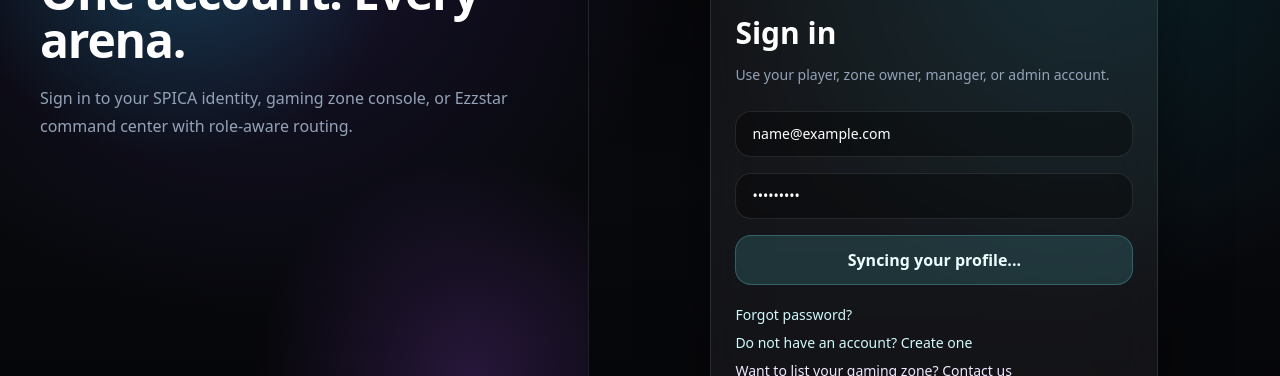
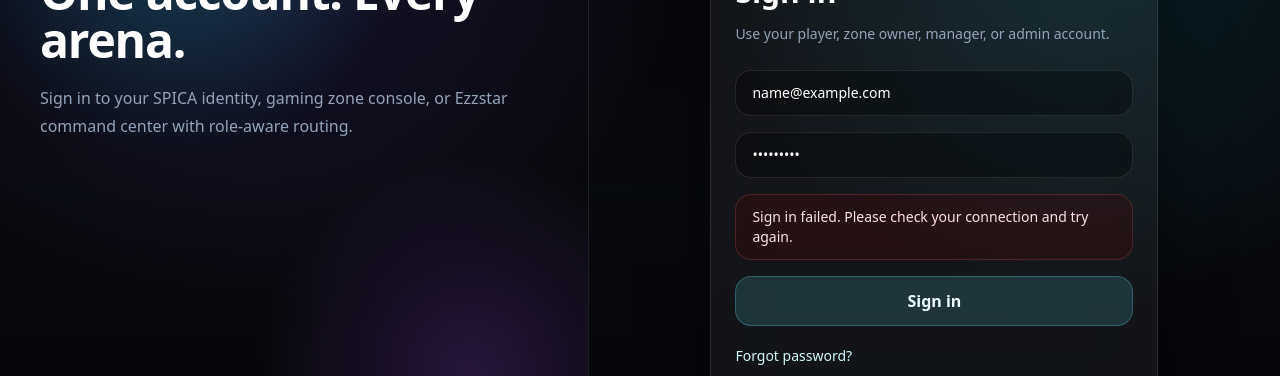
Before and after one commit to aliebuisness-blip/Ezzstar-Gaming-Zone-Dashbaord, a Next.js app: page /login in a window 1280 px wide. Both pictures are taken after typing "name@example.com", "Sample123" into the empty fields and a click on the button "Sign in". Shown: the part 228-604 px from the top of the page. Built offline with nearby package versions, Linux system fonts and the light colour scheme; no server answers.

Commit message:
Fix Supabase login redirect flow

```diff
--- a/app/api/auth/login/route.ts
+++ b/app/api/auth/login/route.ts
@@ -1,6 +1,6 @@
 import { z } from "zod";
-import { jsonError, jsonOk } from "@/lib/api";
-import { getProfile, publicProfile, setSupabaseSessionCookies, signInWithPassword, upsertProfile, WebRole } from "@/lib/supabase/web";
+import { jsonOk } from "@/lib/api";
+import { getProfile, getWebRedirectForRole, normalizeWebRole, publicProfile, setSupabaseSessionCookies, signInWithPassword, upsertProfile } from "@/lib/supabase/web";
 
 const LoginSchema = z.object({
   email: z.string().email(),
@@ -12,7 +12,7 @@
     const input = LoginSchema.parse(await request.json());
     const email = input.email.toLowerCase().trim();
     const session = await signInWithPassword(email, input.password);
-    const metadataRole = (session.user.app_metadata?.role ?? session.user.user_metadata?.role ?? "player") as WebRole;
+    const metadataRole = normalizeWebRole(session.user.app_metadata?.role ?? session.user.user_metadata?.role);
     const profile = await getProfile(session.user.id) ?? await upsertProfile({
       id: session.user.id,
       email: session.user.email ?? email,
@@ -20,12 +20,23 @@
       username: String(session.user.user_metadata?.username ?? email.split("@")[0]),
       role: metadataRole
     });
+    const user = publicProfile(profile);
+    const redirectTo = getWebRedirectForRole(user.role);
 
     await setSupabaseSessionCookies(session, request.url);
 
     return jsonOk({
       ok: true,
-      user: publicProfile(profile)
+      user: {
+        id: user.id,
+        email: user.email,
+        role: user.role,
+        name: user.name,
+        username: user.username,
+        avatar: user.avatar,
+        spica_balance: user.spica_balance
+      },
+      redirectTo
     });
   } catch (error) {
     const message = error instanceof Error ? error.message : "Sign in failed.";
--- a/app/login/page.tsx
+++ b/app/login/page.tsx
@@ -9,6 +9,7 @@
   player: "/player",
   zone_owner: "/zone",
   manager: "/zone",
+  zone_manager: "/zone",
   admin: "/admin"
 } as const;
 
@@ -18,26 +19,68 @@
   const [password, setPassword] = useState("");
   const [error, setError] = useState("");
   const [loading, setLoading] = useState(false);
+  const [redirectTarget, setRedirectTarget] = useState("");
 
   async function handleSubmit(event: FormEvent<HTMLFormElement>) {
     event.preventDefault();
     setError("");
+    setRedirectTarget("");
     setLoading(true);
+
+    try {
       const response = await fetch("/api/auth/login", {
         method: "POST",
         credentials: "include",
         headers: { "Content-Type": "application/json" },
         body: JSON.stringify({ email, password })
       });
-    const payload = await response.json();
+      const payload = await response.json().catch(() => ({ ok: false, error: "Sign in failed. Please try again." }));
+      const redirectTo = typeof payload.redirectTo === "string"
+        ? payload.redirectTo
+        : rolePath[payload.user?.role as keyof typeof rolePath];
+
+      if (process.env.NODE_ENV === "development") {
+        console.log("Login API status", response.status);
+        console.log("Login API response", payload);
+        console.log("Login redirectTo", redirectTo);
+      }
+
+      if (!response.ok || payload.ok === false) {
+        setError(payload.error ?? "Sign in failed. Please try again.");
         setLoading(false);
-
-    if (!response.ok) {
-      setError(payload.error ?? "Sign in failed");
         return;
       }
 
-    router.push(rolePath[payload.user.role as keyof typeof rolePath]);
+      if (!redirectTo) {
+        setError("Login successful, but redirect failed. Go to dashboard");
+        setRedirectTarget("/player");
+        setLoading(false);
+        return;
+      }
+
+      setRedirectTarget(redirectTo);
+
+      window.setTimeout(() => {
+        if (window.location.pathname === "/login") {
+          setError("Login successful, but redirect failed. Go to dashboard");
+          setLoading(false);
+        }
+      }, 1500);
+
+      if (/^https?:\/\//.test(redirectTo)) {
+        window.location.assign(redirectTo);
+        return;
+      }
+
+      router.push(redirectTo);
+      router.refresh();
+    } catch (loginError) {
+      if (process.env.NODE_ENV === "development") {
+        console.log("Login request failed", loginError);
+      }
+      setError("Sign in failed. Please check your connection and try again.");
+      setLoading(false);
+    }
   }
 
   return (
@@ -51,7 +94,16 @@
       <form className="mt-6 space-y-4" onSubmit={handleSubmit}>
         <input autoComplete="email" className="w-full rounded-2xl border border-white/10 bg-black/35 px-4 py-3 text-sm text-white outline-none transition focus:border-cyan-200/50" onChange={(event) => setEmail(event.target.value)} placeholder="Email" type="email" value={email} />
         <input autoComplete="current-password" className="w-full rounded-2xl border border-white/10 bg-black/35 px-4 py-3 text-sm text-white outline-none transition focus:border-cyan-200/50" onChange={(event) => setPassword(event.target.value)} placeholder="Password" type="password" value={password} />
-        {error ? <p className="text-sm text-red-300">{error}</p> : null}
+        {error ? (
+          <div className="rounded-2xl border border-red-400/20 bg-red-950/30 px-4 py-3 text-sm text-red-100">
+            <p>{error}</p>
+            {redirectTarget ? (
+              <Link className="mt-2 inline-flex text-cyan-100 transition hover:text-white" href={redirectTarget}>
+                Go to dashboard
+              </Link>
+            ) : null}
+          </div>
+        ) : null}
         <button className="w-full rounded-2xl border border-cyan-300/25 bg-cyan-300/15 px-5 py-3 font-semibold text-cyan-50 transition hover:border-cyan-100/60 hover:shadow-[0_0_28px_rgba(34,211,238,0.22)]" disabled={loading} type="submit">
           {loading ? "Syncing your profile..." : "Sign in"}
         </button>
--- a/lib/supabase/web.ts
+++ b/lib/supabase/web.ts
@@ -33,6 +33,35 @@
 
 const ACCESS_COOKIE = "sb_access_token";
 const REFRESH_COOKIE = "sb_refresh_token";
+const VALID_WEB_ROLES: WebRole[] = ["player", "zone_owner", "manager", "admin"];
+
+export function normalizeWebRole(role: unknown): WebRole {
+  if (role === "zone_manager") {
+    return "manager";
+  }
+
+  return VALID_WEB_ROLES.includes(role as WebRole) ? (role as WebRole) : "player";
+}
+
+export function getWebRedirectForRole(role: unknown) {
+  const normalizedRole = normalizeWebRole(role);
+
+  if (normalizedRole === "player") {
+    return "/player";
+  }
+
+  if (normalizedRole === "admin") {
+    return "/admin";
+  }
+
+  const zoneOsUrl = process.env.NEXT_PUBLIC_ZONE_OS_URL;
+
+  if (zoneOsUrl) {
+    return zoneOsUrl;
+  }
+
+  return process.env.NODE_ENV === "development" ? "/zone" : "/list-your-zone";
+}
 
 function normalizeSupabaseUrl(url: string) {
   return url.replace(/\/rest\/v1\/?$/, "").replace(/\/$/, "");
@@ -88,7 +117,7 @@
 }
 
 export function publicProfile(profile: Partial<WebProfile> & { id: string; email?: string | null }) {
-  const role = (profile.role ?? "player") as WebRole;
+  const role = normalizeWebRole(profile.role);
   return {
     id: profile.id,
     name: profile.name ?? profile.username ?? profile.email ?? "Player",
```
Lines whose indentation alone changed are shown as unchanged.
